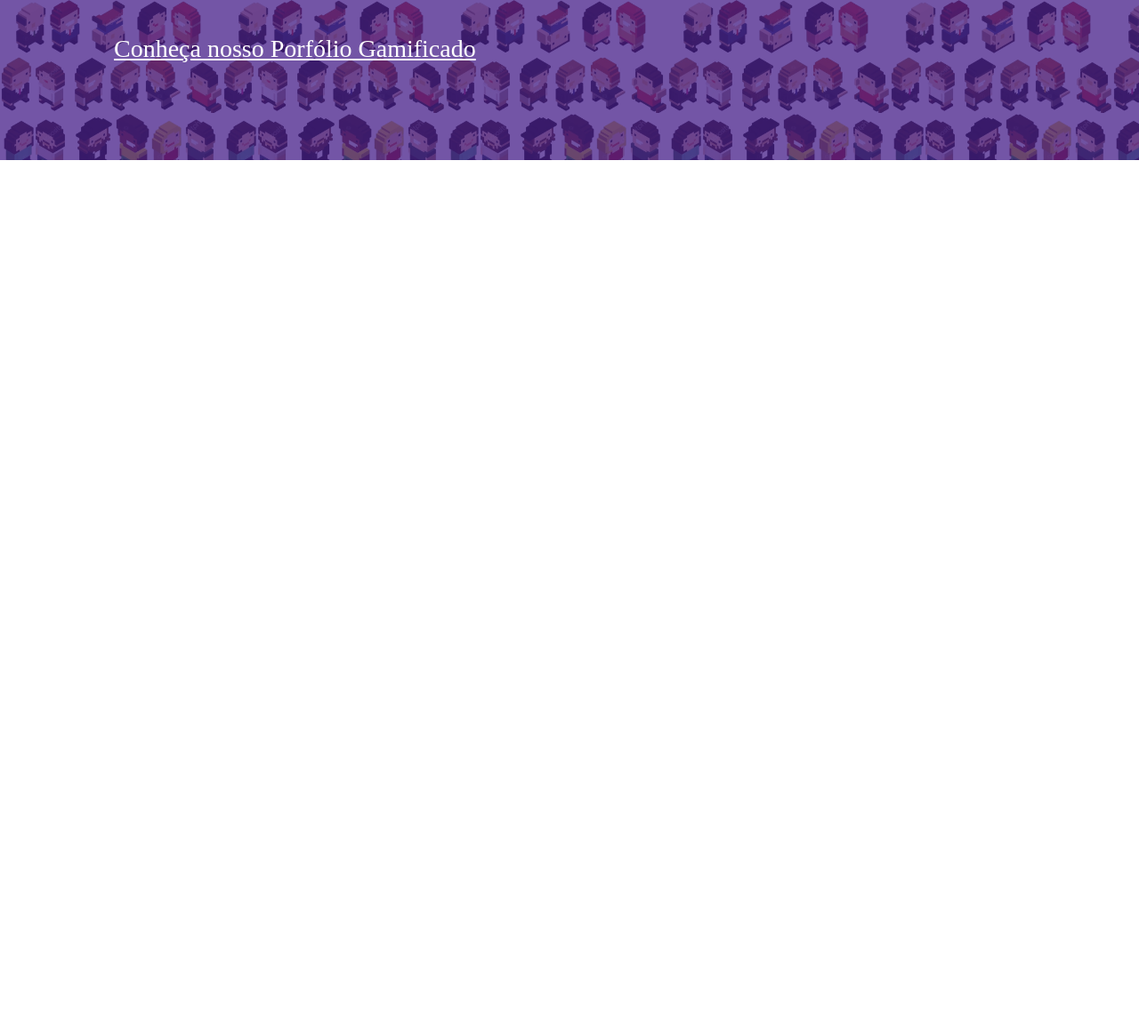
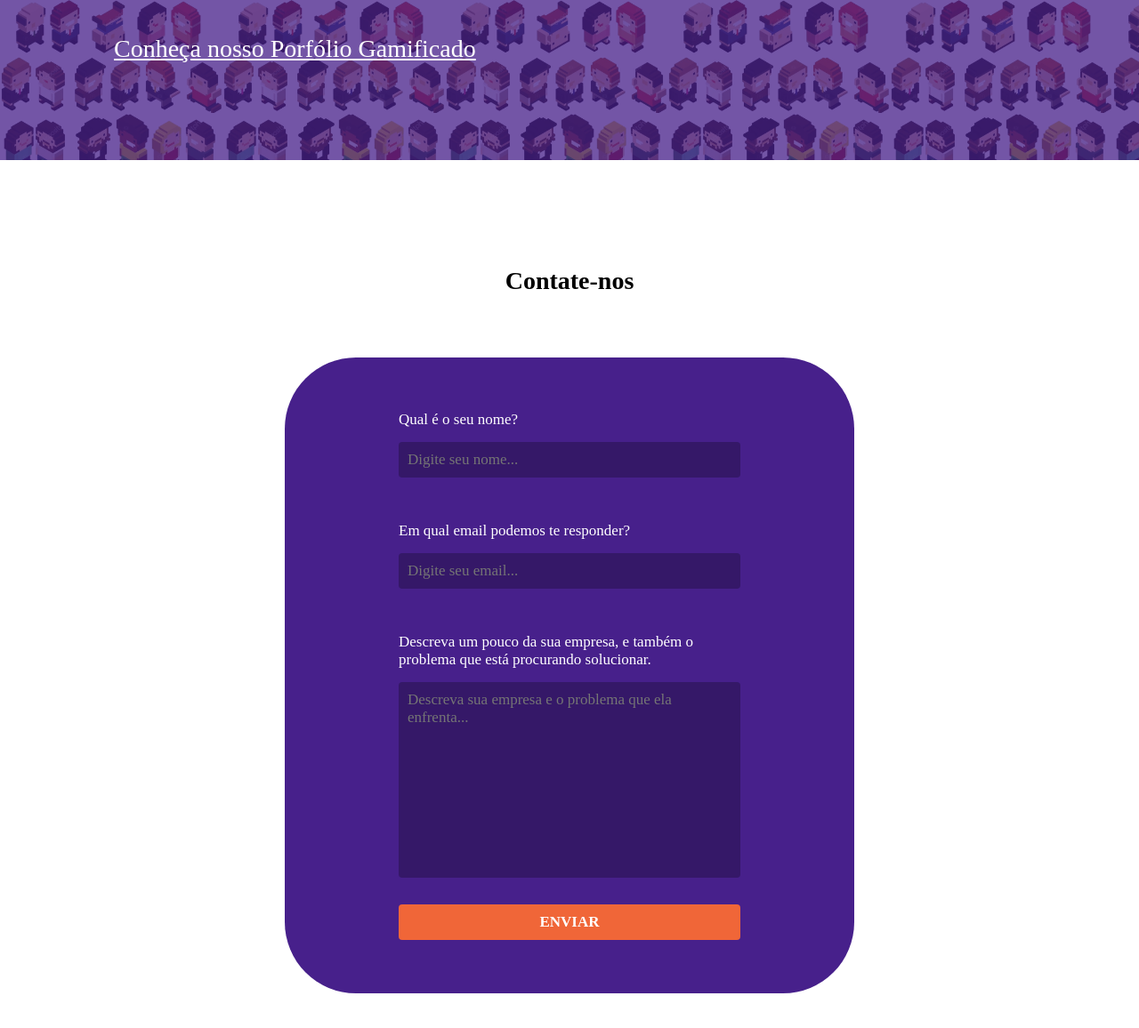
Before and after one commit to EllenFerreira18/gamificaai, a plain HTML site: page index.html in a window 1280 px wide. Shown: the part 2392-3548 px from the top of the page at 89% size. Before the commit the page ends 2692 px from the top, so only its background shows below. Drawn offline with Linux system fonts and the light colour scheme; a web font is replaced by a local one.

Commit message:
feat: formulatio de contato adicionado

```diff
--- a/index.html
+++ b/index.html
@@ -14,7 +14,6 @@
 </head>
 
 <body>
-
     <div class="banner">
         <header>
             <div class="container-grid">
@@ -29,8 +28,6 @@
         </header>
         <div class="container-grid conteudo-banner">
             <p>GamificaAi: Inovação através da Diversão!</p>
-
-
         </div>
     </div>
     <section id="sobre">
@@ -76,6 +73,27 @@
             <a href="#">Conheça nosso Porfólio Gamificado</a>
         </div>
     </section>
+    <section id="contato">
+        <h2>Contate-nos</h2>
+
+        <form>
+            <div class="campo">
+                <label for="campo-nome">Qual é o seu nome?</label>
+                <input id="campo-nome" type="text" placeholder="Digite seu nome...">
+            </div>
+            <div class="campo">
+                <label for="campo-email">Em qual email podemos te responder?</label>
+                <input id="campo-email" type="email" name="" placeholder="Digite seu email...">
+            </div>
+            <div class="campo-textarea">
+                <label for="campo-descricao">Descreva um pouco da sua empresa, e também o problema que está procurando solucionar.</label>
+                <textarea name="" id="campo-descricao" cols="30" rows="10" placeholder="Descreva sua empresa e o problema que ela enfrenta..."></textarea>
+            </div>
+            <button type="submit">Enviar</button>
+        </form>
+    </section>
+
+
 </body>
 
 
--- a/style.css
+++ b/style.css
@@ -7,9 +7,6 @@
     --roxo-gamifica: #47208b;
     --laranja-gamifica: #f06638;
 }
-
-
-
 
 * {
     margin: 0;
@@ -81,8 +78,6 @@ header img {
 
     display: flex;
     align-items: center;
-
-
 }
 
 .conteudo-banner p {
@@ -150,7 +145,6 @@ h2 {
     border-radius: 4px;
 
     box-shadow: 5px 5px 10px 0px rgba(0, 0, 0, 0.5 );
-
 }
 
 .card img {
@@ -218,8 +212,6 @@ h2 {
 
     position: absolute;
     top: 0;
-
-
 }
 
 #portfolio .container-grid {
@@ -228,7 +220,6 @@ h2 {
     display: flex;
     flex-direction: column;
     justify-content: center;
-
 }
 
 #portfolio a {
@@ -240,9 +231,131 @@ h2 {
     color: white;
 
     z-index: 1;
-
 }
 
 #portfolio a:hover {
     transform: scale(1.05);
 }
+
+#contato {
+    text-align: center;
+
+    padding-bottom: 100px;
+    margin-bottom: 1000px;
+}
+
+#contato h2 {
+    margin-bottom: 70px;
+}
+
+#contato form {
+    width: 50%;
+
+    margin: 0 auto;
+    padding: 60px 0;
+
+    display: flex;
+    flex-direction: column;
+    align-items: center;
+
+    border-radius: 80px;
+
+    background-color: var(--roxo-gamifica);
+
+    color: white;
+    font-family: 'Montserrat';
+}
+
+#contato form label {
+    margin-bottom: 15px;
+    font-size: 17px;
+}
+
+.campo {
+    width: 60%;
+
+    margin-bottom: 50px;
+
+    text-align: left;
+
+    display: flex;
+    flex-direction: column;
+    justify-content: space-between;
+}
+
+.campo input {
+    height: 40px;
+
+    color: white;
+    background-color: #351868;
+
+    border: none;
+    border-radius: 4px;
+
+    outline: none;
+
+    text-indent: 10px;
+
+    font-family: 'Montserrat';
+    font-size: 17px;
+
+
+}
+
+.campo-textarea {
+    width: 60%;
+    margin-bottom: 30px;
+    text-align: left;
+
+    display: flex;
+    flex-direction: column;
+    justify-content: space-between;
+}
+
+.campo-textarea textarea {
+    color: white;
+    background-color: #351868;
+
+    border: none;
+    border-radius: 4px;
+
+    padding: 10px;
+
+    font-family: 'Montserrat';
+    font-size: 17px;
+
+    outline: none;
+
+    resize: none;
+}
+
+.campo input:focus, .campo-textarea textarea:focus {
+    outline: 2px solid var(--laranja-gamifica);
+}
+
+
+
+#contato form button {
+    height: 40px;
+    width: 60%;
+
+    font-family: 'Montserrat';
+    font-size: 17px;
+    font-weight: 600;
+
+    color: white;
+    background-color: var(--laranja-gamifica);
+
+    border: none;
+    border-radius: 4px;
+
+    cursor: pointer;
+
+    text-transform: uppercase;
+
+    transition: background-color 500ms ease;
+}
+
+#contato form button:hover {
+    background-color: #ad4929;
+}
```
